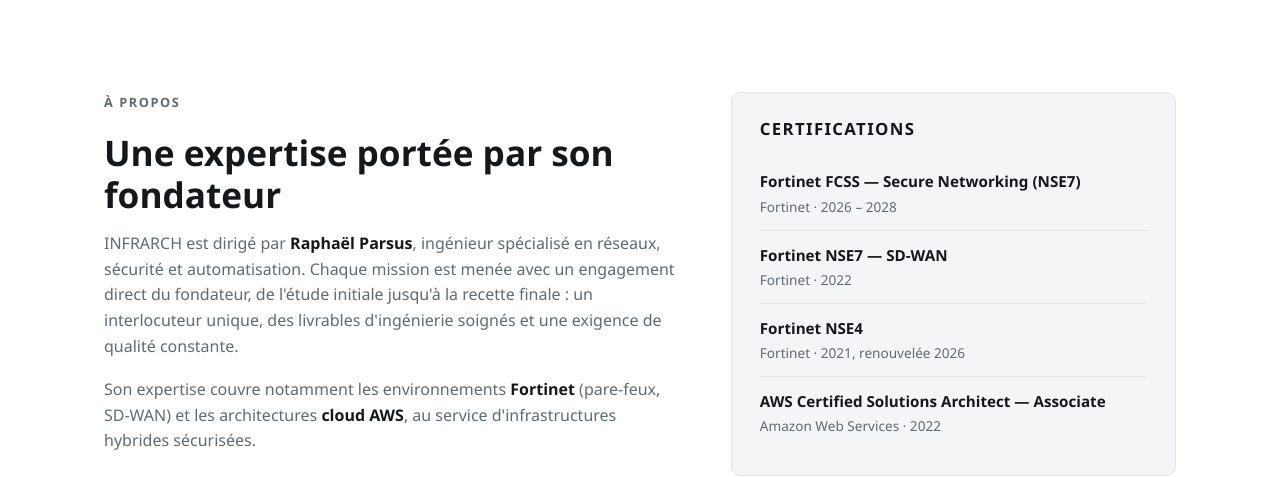
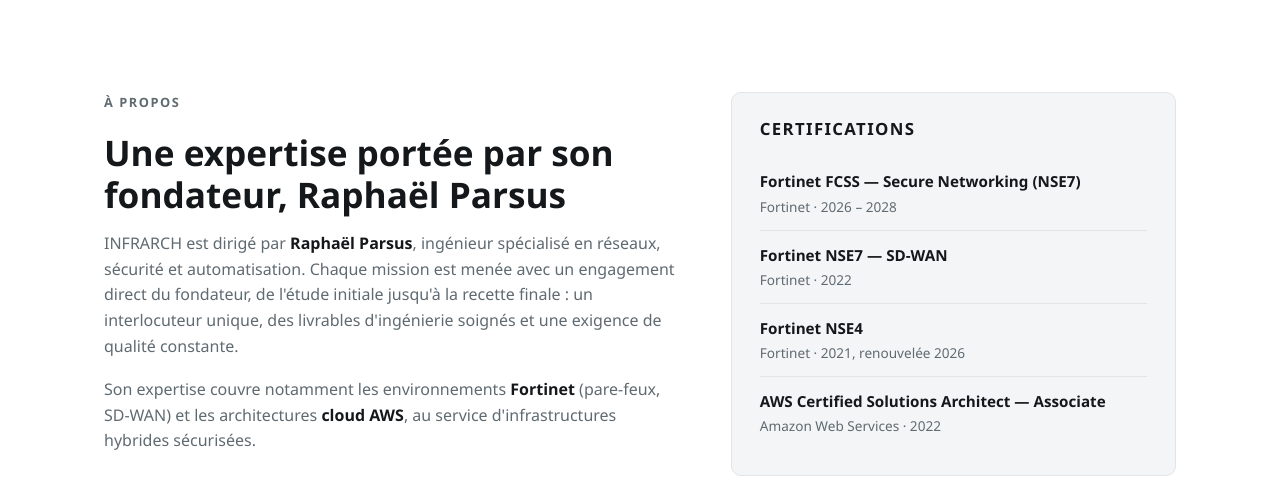
Before and after one commit to Aeskithan/vitrine-infrarch, a plain HTML site: page index.html in a window 1280 px wide. Shown: the part 3220-3697 px from the top of the page. Drawn offline with Linux system fonts and the light colour scheme.

Commit message:
SEO nom du fondateur : Raphael Parsus dans la meta description et le titre de section
Co-Authored-By: Claude Fable 5 <noreply@anthropic.com>

```diff
--- a/index.html
+++ b/index.html
@@ -4,7 +4,7 @@
   <meta charset="UTF-8">
   <meta name="viewport" content="width=device-width, initial-scale=1.0">
   <title>INFRARCH — Bureau d'étude ingénierie réseau, sécurité &amp; automatisation</title>
-  <meta name="description" content="INFRARCH, bureau d'étude en ingénierie réseau et cybersécurité : architectures SD-WAN, audits, pare-feux Fortinet, cloud AWS. Conception, déploiement et exploitation d'infrastructures sécurisées pour entreprises et collectivités.">
+  <meta name="description" content="INFRARCH, bureau d'étude en ingénierie réseau et cybersécurité fondé par Raphaël Parsus : architectures SD-WAN, audits, pare-feux Fortinet, cloud AWS. Conception, déploiement et exploitation d'infrastructures sécurisées.">
   <meta name="author" content="Raphaël Parsus — INFRARCH">
   <meta name="robots" content="index, follow">
   <meta name="theme-color" content="#0a0c0e">
@@ -358,7 +358,7 @@
       <div class="container founder-inner">
         <div class="founder-text">
           <p class="section-kicker">À propos</p>
-          <h2>Une expertise portée par son fondateur</h2>
+          <h2>Une expertise portée par son fondateur, Raphaël Parsus</h2>
           <p>
             INFRARCH est dirigé par <strong>Raphaël Parsus</strong>, ingénieur spécialisé en
             réseaux, sécurité et automatisation. Chaque mission est menée avec un engagement
```
